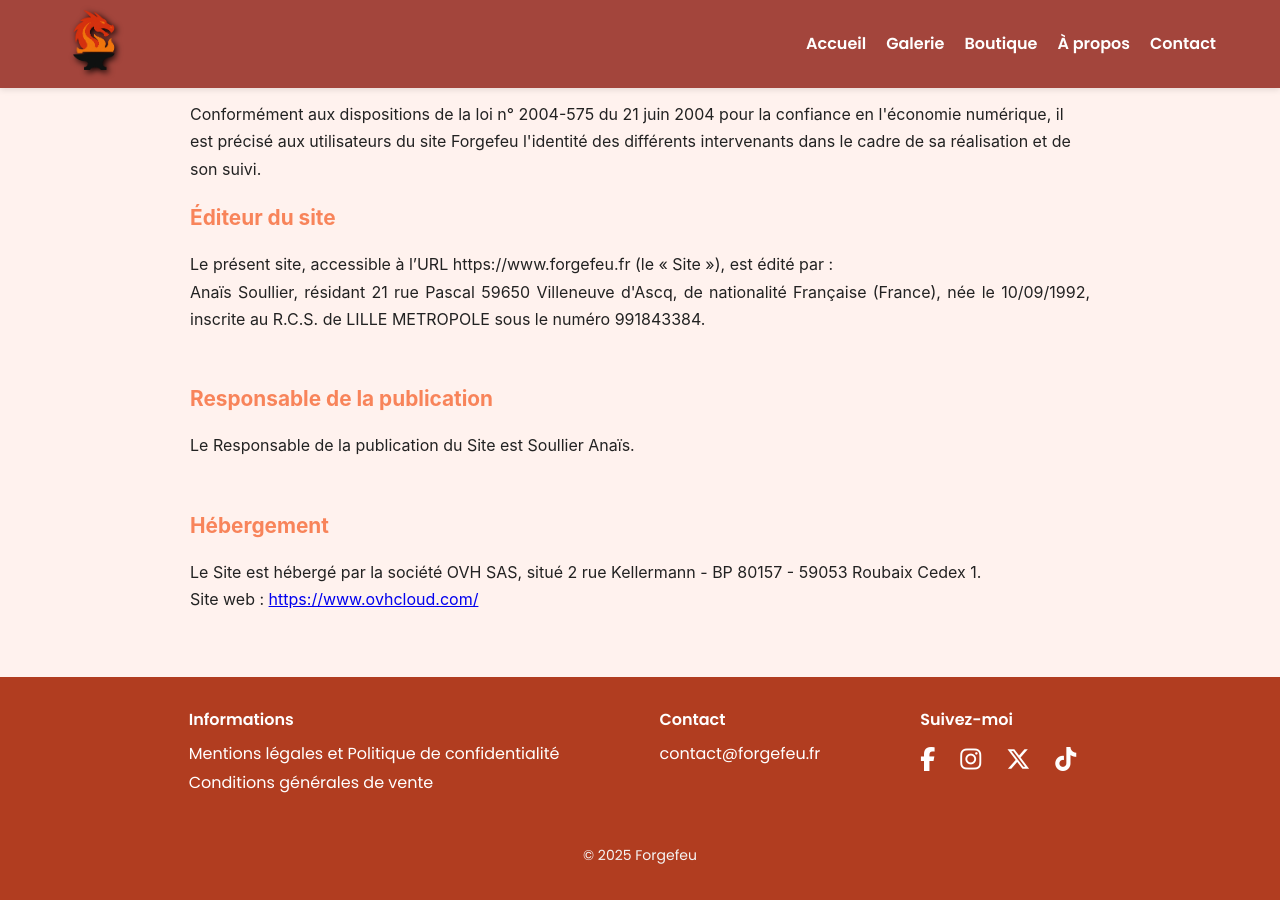
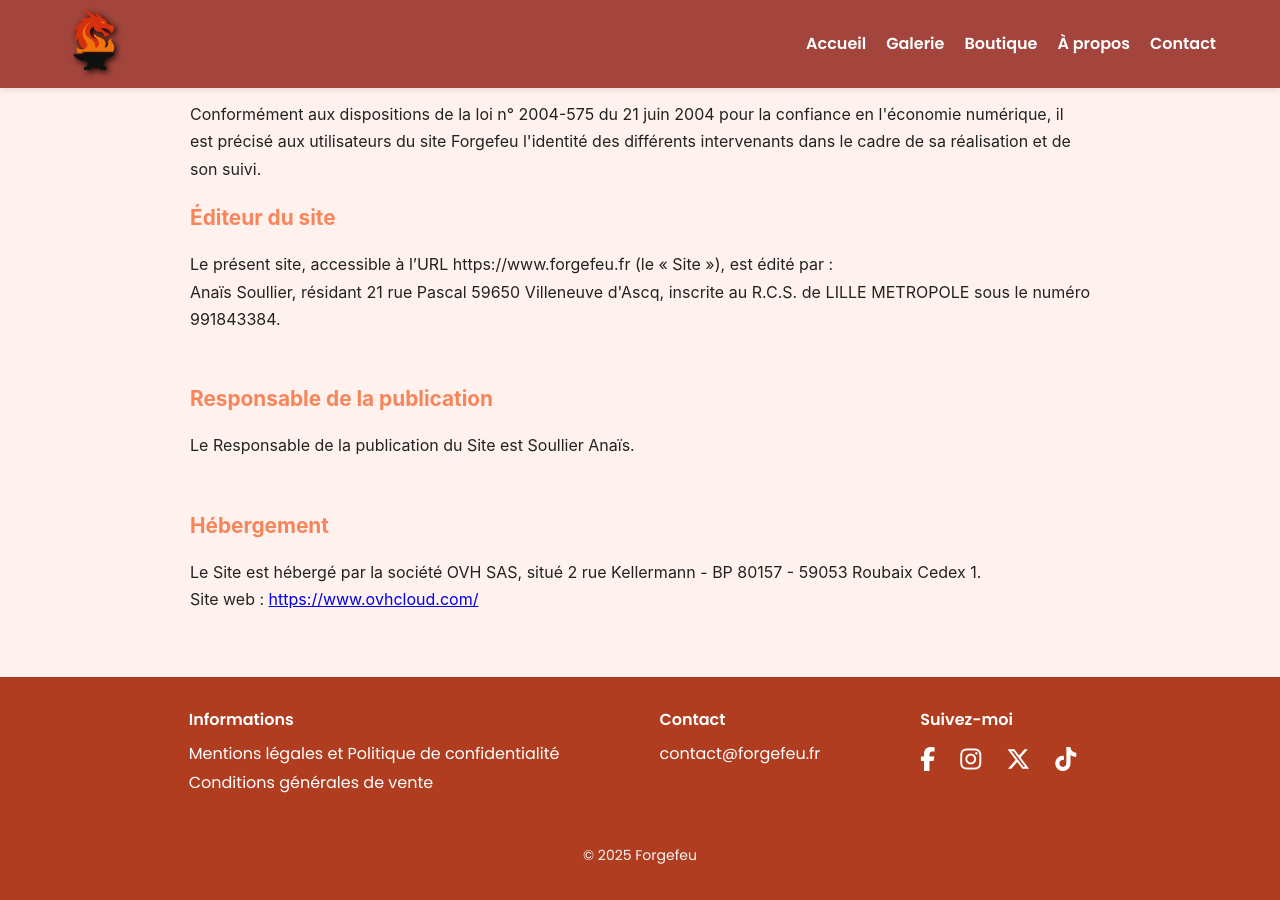
Before and after one commit to Yaen-Ghost/forgefeu, a Jekyll site: the page built from mentions.html, in a window 1280 px wide and 900 px high, scrolled down 1685 px. Built offline with Jekyll 4.4.1, drawn with Linux system fonts in a browser that asks for light colours.

Commit message:
Update mentions.html

```diff
--- a/mentions.html
+++ b/mentions.html
@@ -70,7 +70,7 @@ permalink: /mentions/
       <h2><span>Éditeur du site</span></h2>
       <p>
 Le présent site, accessible à l’URL https://www.forgefeu.fr (le « Site »), est édité par :<br>
-Anaïs Soullier, résidant 21 rue Pascal 59650 Villeneuve d'Ascq, de nationalité Française (France), née le 10/09/1992,  inscrite au R.C.S. de LILLE METROPOLE sous le numéro 991843384.
+Anaïs Soullier, résidant 21 rue Pascal 59650 Villeneuve d'Ascq, inscrite au R.C.S. de LILLE METROPOLE sous le numéro 991843384.
       </p>
     </div>
 
```
